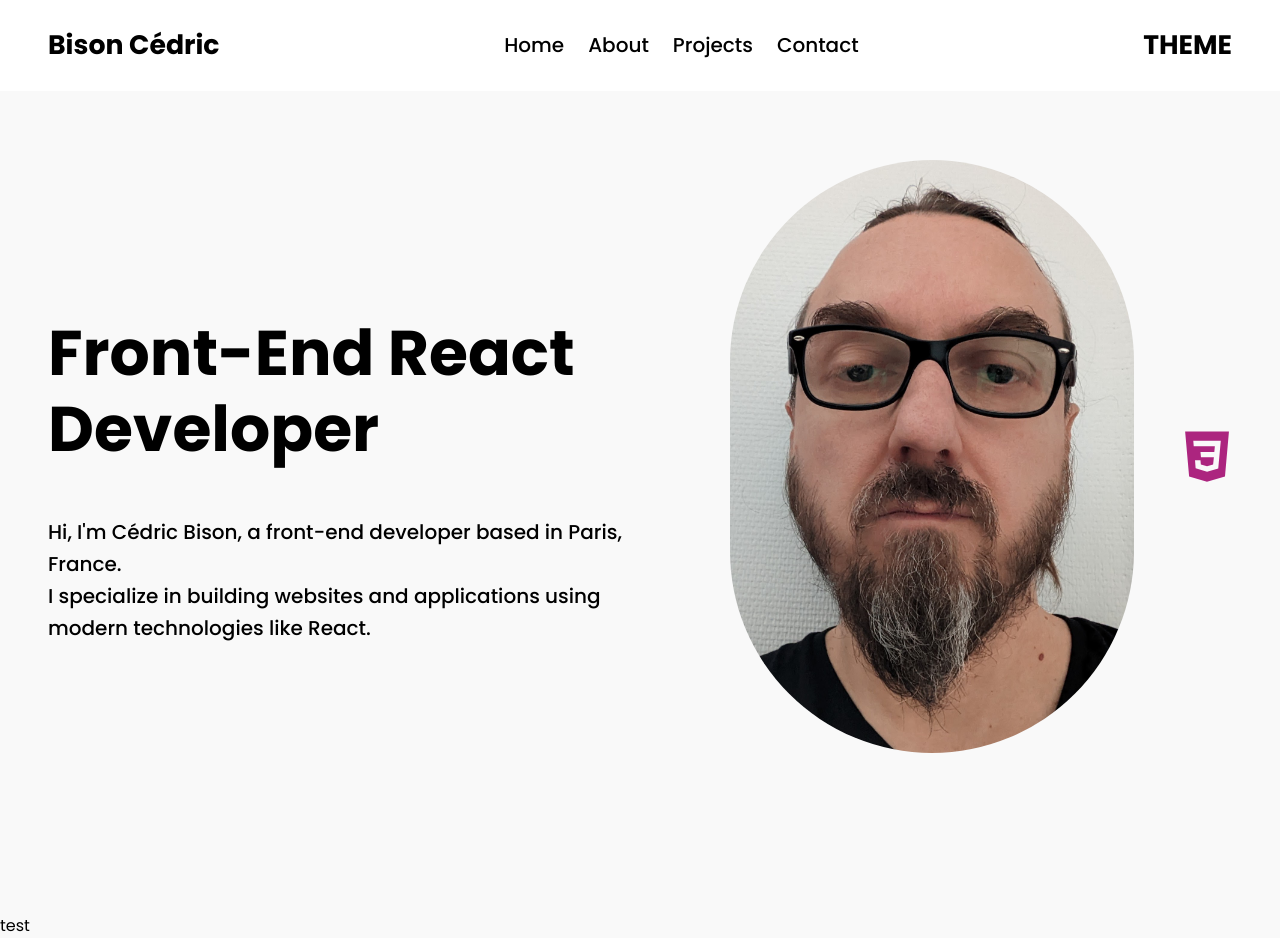
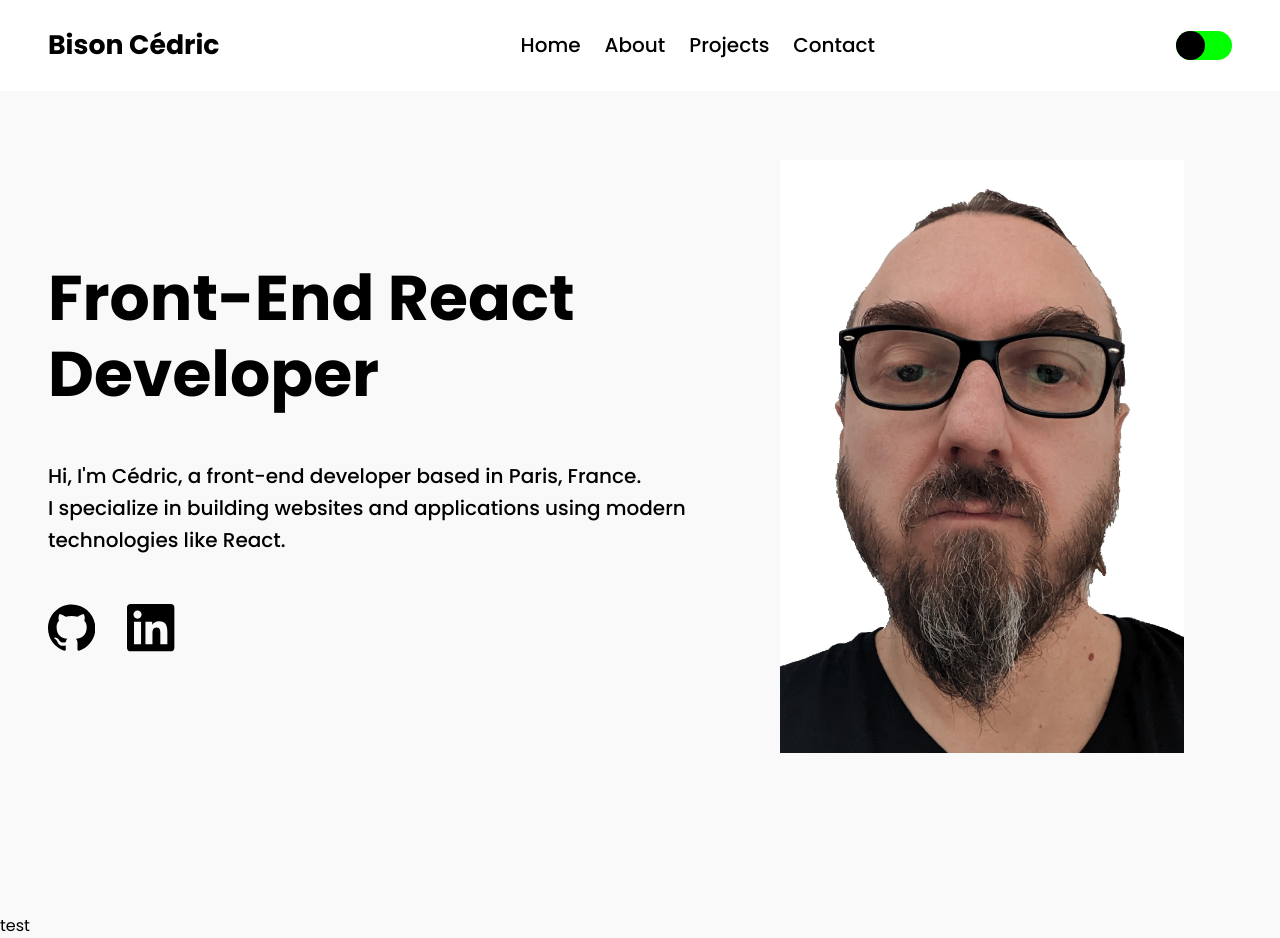
Before and after one commit to Lifad457/portfolio-cedric, a React (Vite) app: page / in a window 1280 px wide. Built offline with nearby package versions, Linux system fonts and the light colour scheme.

Commit message:
Refactor App component and global styles

```diff
--- /dev/null
+++ b/src/components/Footer.jsx
@@ -0,0 +1,9 @@
+import { Footer } from "../styles/footer.css"
+
+export default function FooterComponent() {
+  return (
+    <Footer>
+      test
+    </Footer>
+  )
+}
--- /dev/null
+++ b/src/components/Header.jsx
@@ -0,0 +1,24 @@
+import { Header, Logo, Nav, Switch, ThemeToggler } from "../styles/header.css"
+
+export default function HeaderComponent({ theme, setTheme }) {
+    function toggleTheme() {
+        setTheme(theme === "light" ? "dark" : "light");
+    }
+
+    return (
+        <Header>
+            <Logo>Bison Cédric</Logo>
+            <Nav>
+                <ul>
+                <li>Home</li>
+                <li>About</li>
+                <li>Projects</li>
+                <li>Contact</li>
+                </ul>
+            </Nav>
+            <ThemeToggler onClick={() => toggleTheme()}>
+                <Switch theme={theme} />
+            </ThemeToggler>
+        </Header>
+    )
+}
--- /dev/null
+++ b/src/components/Home.jsx
@@ -0,0 +1,23 @@
+import { Home, HomeSection, HeroImage, HomeDescription, Socials } from "../styles/home.css"
+import { GitHub, LinkedIn } from "../styles/icons.css"
+import photo from "../assets/images/photo.jpg"
+
+export default function HomeComponent() {
+  return (
+    <Home>
+      <HomeSection>
+        <HomeDescription>
+          <h1>Front-End React Developer</h1>
+          <h3>Hi, I&apos;m Cédric, a front-end developer based in Paris, France.
+             <br/>I specialize in building websites and applications using modern technologies like React.
+          </h3>
+          <Socials>
+            <GitHub />
+            <LinkedIn />
+          </Socials>
+        </HomeDescription>
+        <HeroImage src={photo} alt="Cédric Bison" />
+      </HomeSection>
+    </Home>
+  )
+}
--- a/src/pages/App.jsx
+++ b/src/pages/App.jsx
@@ -1,40 +1,18 @@
-import { Footer, Header, Logo, Main, Nav, HomeSection } from "../styles/app.css"
-import { Icon } from "../styles/icons.css"
+import { useState } from "react";
 import { GlobalStyle } from "../styles/global.css"
-import photo from "../assets/images/photo.jpg"
+import FooterComponent from "../components/Footer"
+import HeaderComponent from "../components/Header"
+import HomeComponent from "../components/Home"
 
 function App() {
+  const[theme, setTheme] = useState("light");
 
   return (
     <>
-      <GlobalStyle />
-      <Header>
-        <Logo>Bison Cédric</Logo>
-        <Nav>
-          <ul>
-            <li>Home</li>
-            <li>About</li>
-            <li>Projects</li>
-            <li>Contact</li>
-          </ul>
-        </Nav>
-        <Logo>THEME</Logo>
-      </Header>
-      <Main>
-        <HomeSection>
-          <div>
-            <h1>Front-End React Developer</h1>
-            <h3>Hi, I&apos;m Cédric Bison, a front-end developer based in Paris, France.
-               <br/>I specialize in building websites and applications using modern technologies like React.
-            </h3>
-          </div>
-          <img src={photo} alt="Cédric Bison" />
-          <Icon />
-        </HomeSection>
-      </Main>
-      <Footer>
-        test
-      </Footer>
+      <GlobalStyle theme={theme} />
+      <HeaderComponent theme={theme} setTheme={setTheme} />
+      <HomeComponent />
+      <FooterComponent />
     </>
   )
 }
--- a/src/styles/app.css.js
+++ /dev/null
@@ -1,61 +0,0 @@
-import styled from "styled-components";
-
-export const Header = styled.div`
-    display: flex;
-    justify-content: space-between;
-    padding: 1.5rem 3rem;
-    align-items: center;
-    background-color: var(--color-white);
-    position: fixed;
-    min-width: 100%;
-`
-export const Logo = styled.div`
-    font-size: var(--fs-medium);
-    font-weight: var(--fw-bold);
-`
-export const Nav = styled.div`
-    display: flex;
-    font-size: var(--fs-regular);
-    font-weight: var(--fw-medium);
-
-    ul {
-        display: flex;
-        list-style: none;
-        gap: 1.5rem;
-    }
-`
-export const Main = styled.div`
-    display: flex;
-    flex-direction: column;
-    z-index: -1;
-`
-export const HomeSection = styled.section`
-    display: flex;
-    flex-direction: row;
-    align-items: center;
-    margin: 0 auto;
-    padding: 7rem 3rem;
-    min-height: 100vh;
-    min-height: 100dvh;
-
-    h1 {
-        font-size: var(--fs-extra-large);
-        line-height: 1.2;
-        padding-block: 3rem;
-        max-width: 800px;
-    }
-
-    h3 {
-        font-size: var(--fs-regular);
-        font-weight: var(--fw-medium);
-        max-width: 700px;
-    }
-
-    img {
-        width: 100%;
-        max-width: 500px;
-        border-radius: 1000vh;
-        padding: 3rem;
-    }
-`
-export const Footer = styled.div``
--- /dev/null
+++ b/src/styles/footer.css.js
@@ -0,0 +1,3 @@
+import styled from "styled-components";
+
+export const Footer = styled.div``
--- a/src/styles/global.css.js
+++ b/src/styles/global.css.js
@@ -8,11 +8,9 @@ export const GlobalStyle = createGlobalStyle`
     }
 
     &:root {
-        --color-primary: #f9f9f9;
-        --color-secondary: #FFD700;
-        --color-tertiary: #ac257f;
-        --color-black: #000;
-        --color-white: #fff;
+        --color-primary: ${props => props.theme === "light" ? "#fff" : "#000"};
+        --color-secondary: ${props => props.theme === "light" ? "#000" : "#fff"};
+        --color-tertiary: #f9f9f9;
 
         --font-primary: 'Poppins', sans-serif;
         --fw-light: 300;
@@ -39,7 +37,7 @@ export const GlobalStyle = createGlobalStyle`
         font-family: var(--font-primary);
         line-height: 1.6;
 
-        background-color: var(--color-primary);
+        background-color: var(--color-tertiary);
     }
 
 `
--- /dev/null
+++ b/src/styles/header.css.js
@@ -0,0 +1,48 @@
+import styled from "styled-components";
+
+export const Header = styled.div`
+    display: flex;
+    justify-content: space-between;
+    padding: 1.5rem 3rem;
+    align-items: center;
+    background-color: var(--color-primary);
+    color: var(--color-secondary);
+    position: fixed;
+    min-width: 100%;
+`
+export const Logo = styled.div`
+    font-size: var(--fs-medium);
+    font-weight: var(--fw-bold);
+    cursor: pointer;
+`
+export const Nav = styled.div`
+    display: flex;
+    font-size: var(--fs-regular);
+    font-weight: var(--fw-medium);
+    cursor: pointer;
+
+    ul {
+        display: flex;
+        list-style: none;
+        gap: 1.5rem;
+    }
+`
+export const ThemeToggler = styled.div`
+    display: flex;
+    position: relative;
+    cursor: pointer;
+    width: 3.5rem;
+    height: 1.8rem;
+    border-radius: 1000rem;
+    background-color: lime;
+`
+export const Switch = styled.div`
+    position: absolute;
+    width: 1.8rem;
+    height: 1.8rem;
+    border-radius: 50%;
+    background-color: ${props => props.theme === "light" ? "#000" : "#fff"};
+    transition: transform .3s ease-out;
+    transform: translateX(0);
+    transform: ${props => props.theme === "light" ? "translateX(0)" : "translateX(2.1rem)"};
+`
--- /dev/null
+++ b/src/styles/home.css.js
@@ -0,0 +1,43 @@
+import styled from "styled-components";
+
+export const Home = styled.div`
+    display: flex;
+    flex-direction: column;
+    z-index: -1;
+`
+export const HomeSection = styled.section`
+    display: flex;
+    flex-direction: row;
+    align-items: center;
+    margin: 0 auto;
+    padding: 7rem 3rem;
+    min-height: 100vh;
+    min-height: 100dvh;
+
+`
+export const HomeDescription = styled.div`
+    color: var(--color-secondary);
+
+    h1 {
+        font-size: var(--fs-extra-large);
+        line-height: 1.2;
+        padding-block: 3rem;
+        max-width: 800px;
+    }
+
+    h3 {
+        font-size: var(--fs-regular);
+        font-weight: var(--fw-medium);
+        max-width: 700px;
+    }
+`
+export const Socials = styled.div`
+    display: flex;
+    gap: 2rem;
+    padding: 3rem 0;
+`
+export const HeroImage = styled.img`
+    max-width: 500px;
+    display: block;
+    padding: 3rem;
+`
--- a/src/styles/icons.css.js
+++ b/src/styles/icons.css.js
@@ -1,13 +1,30 @@
 import styled from "styled-components";
-import { SiCss3 } from "react-icons/si";
+import { SiGithub, SiLinkedin } from "react-icons/si";
+import { GoSun, GoMoon  } from "react-icons/go";
 
-export const Icon = styled(SiCss3)`
+export const GitHub = styled(SiGithub)`
     transition: transform .3s ease-out;
-    font-size: var(--fs-extra-large);
-    color: var(--color-tertiary);
+    font-size: var(--fs-large);
 
     &:hover {
         cursor: pointer;
-        transform: scale(1.1);
+        transform: scale(1.3);
     }
 `
+export const LinkedIn = styled(SiLinkedin)`
+    transition: transform .3s ease-out;
+    font-size: var(--fs-large);
+
+    &:hover {
+        cursor: pointer;
+        transform: scale(1.3);
+    }
+`
+export const Moon = styled(GoMoon)`
+    font-size: var(--fs-large);
+
+`
+export const Sun = styled(GoSun)`
+    font-size: var(--fs-large);
+
+`
```
Also changed, not shown: src/assets/images/photo.jpg.
